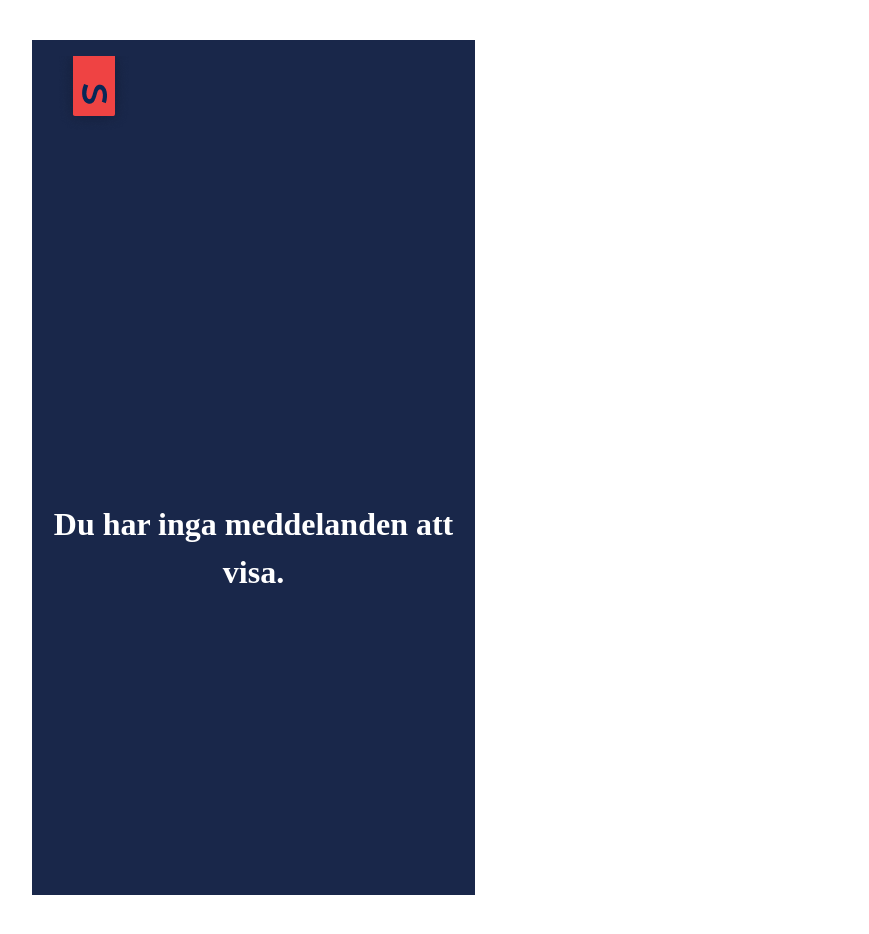
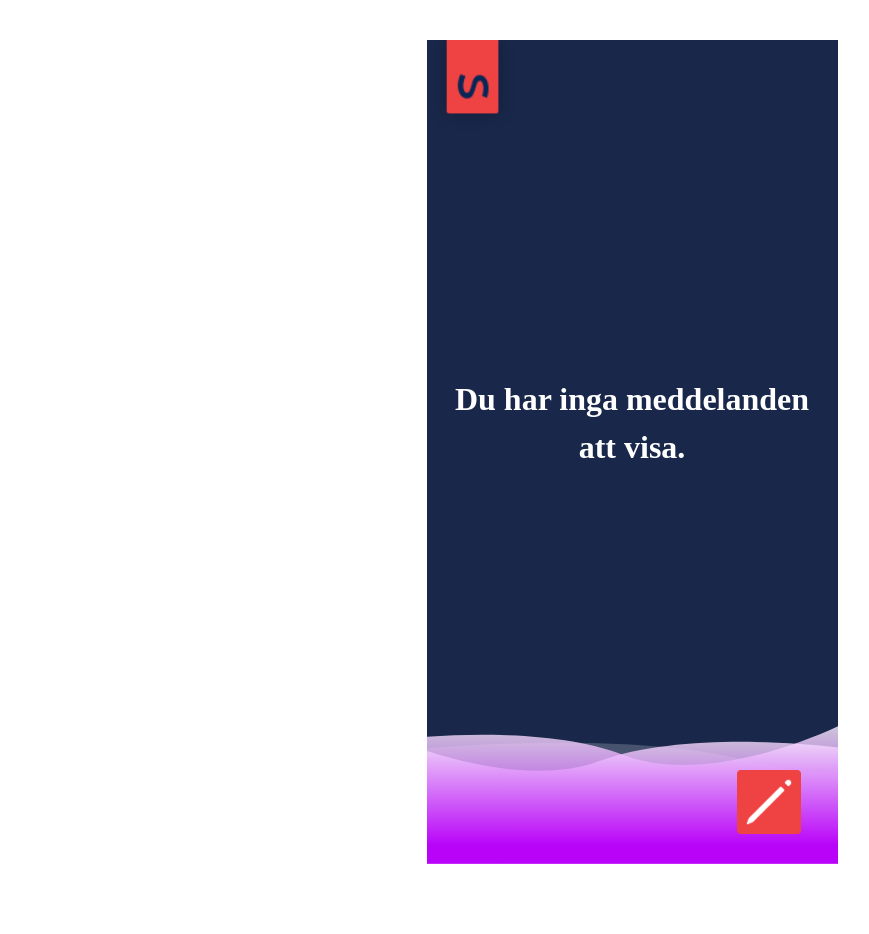
Before and after one commit to JosefineForsman/cypress-test, a React (Vite) app in the folder shui/: page /start in a window 1280 px wide. Shown: the top 934 px of the page, without its empty margins (8-877 px from the left). After the commit the page ends 903 px from the top, so only its background shows below. Built offline with nearby package versions, Linux system fonts and the light colour scheme.

Commit message:
start done

```diff
--- a/shui/src/App.css
+++ b/shui/src/App.css
@@ -1,6 +1,6 @@
 @import url('https://fonts.googleapis.com/css2?family=Source+Sans+Pro:wght@700&display=swap');
 #root {
-  max-width: 1280px;
+  max-width: 411px;
   margin: 0 auto;
   padding: 2rem;
   text-align: center;
--- a/shui/src/views/Start/Start.css
+++ b/shui/src/views/Start/Start.css
@@ -3,7 +3,7 @@
     width: 411px;
     height: 823px;
     background-color: #19274A;
-    padding: 1rem;
+    /* padding: 1rem; */
 }
 .start__title{
     font-family: PT Sans;
@@ -12,6 +12,7 @@
     line-height: 48px;
     text-align: center;
     color:white;
+    padding:1rem;
 }
 .logo{
     margin-right: 20rem;
@@ -20,6 +21,27 @@
     display: flex;
     justify-content: center;
     align-items: center;
-    width: 100%;
+    /* width: 100%; */
     height: 100%;
 }
+.start__container{
+    display: flex;
+    justify-content: space-between;
+    flex-direction: column;
+    height: 100%;
+    position: relative;
+}
+.footer__pen{
+    position: absolute;
+    left:310px;
+    top:730px;
+    width: 4rem;
+}
+.start__footer{
+    margin:0;
+    padding: 0;
+}
+.footer__background{
+    height: 103%;
+    width: 411px;
+}
--- a/shui/src/views/Start/Start.jsx
+++ b/shui/src/views/Start/Start.jsx
@@ -1,14 +1,21 @@
 import "./Start.css";
 import top from "../../assets/top.png";
-
+import pen from "../../assets/pen.png";
+import footer from "../../assets/footer.svg";
 function Start() {
   return (
     <section data-id="start" className="start">
-      <img data-id="logo" className="logo start__logo" src={top} alt="logo" />
-      <article className="start__title--container">
-        <h1 data-id="start__title" className="start__title">
-          Du har inga meddelanden att visa.
-        </h1>
+      <article className="start__container">
+        <img data-id="logo" className="logo start__logo" src={top} alt="logo" />
+        <article className="start__title--container">
+          <h1 data-id="start__title" className="start__title">
+            Du har inga meddelanden att visa.
+          </h1>
+        </article>
+        <footer data-id="footer" className="start__footer">
+          <img src={pen} alt="" className="footer__pen" />
+          <img src={footer} alt="" className="footer__background" />
+        </footer>
       </article>
     </section>
   );
```
Also changed, not shown: shui/src/assets/pen.png (renamed from shui/src/assets/Group 6.png), 1 other file (tests, documents, lock files or other folders).
